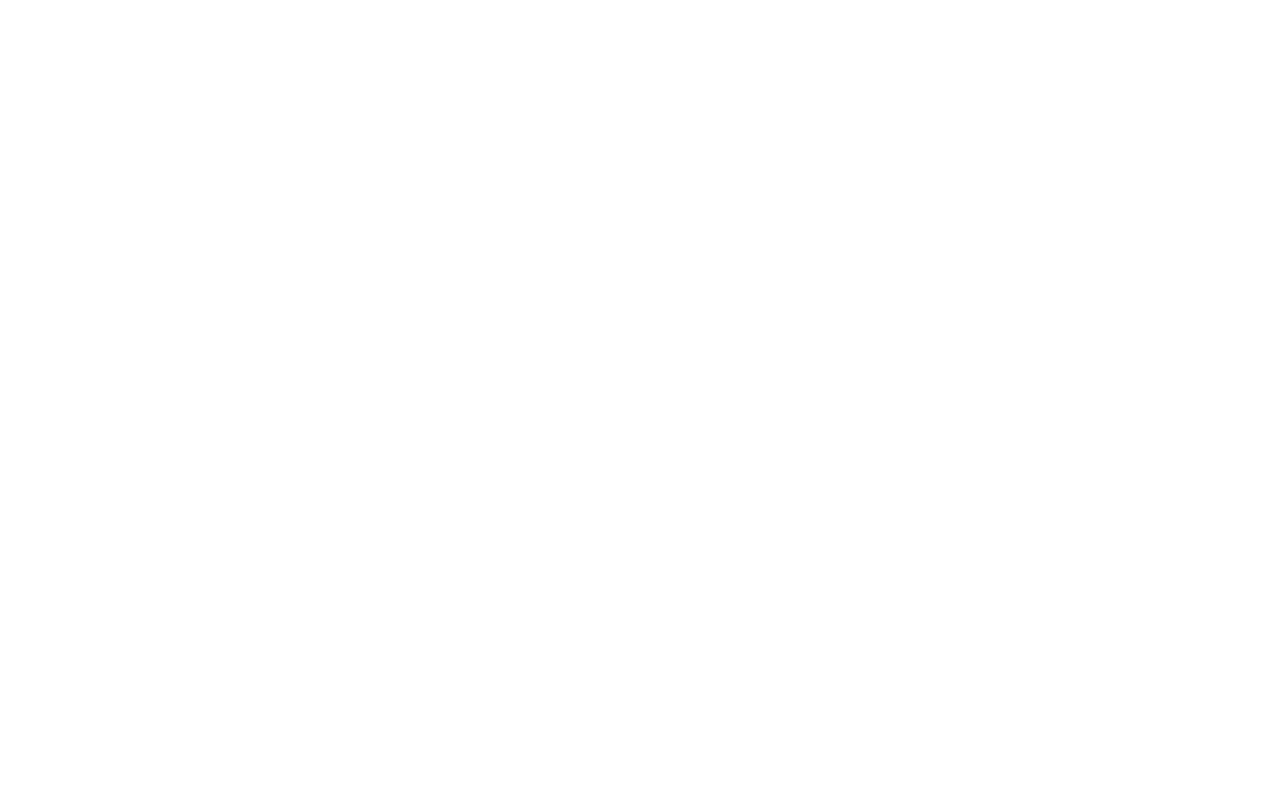
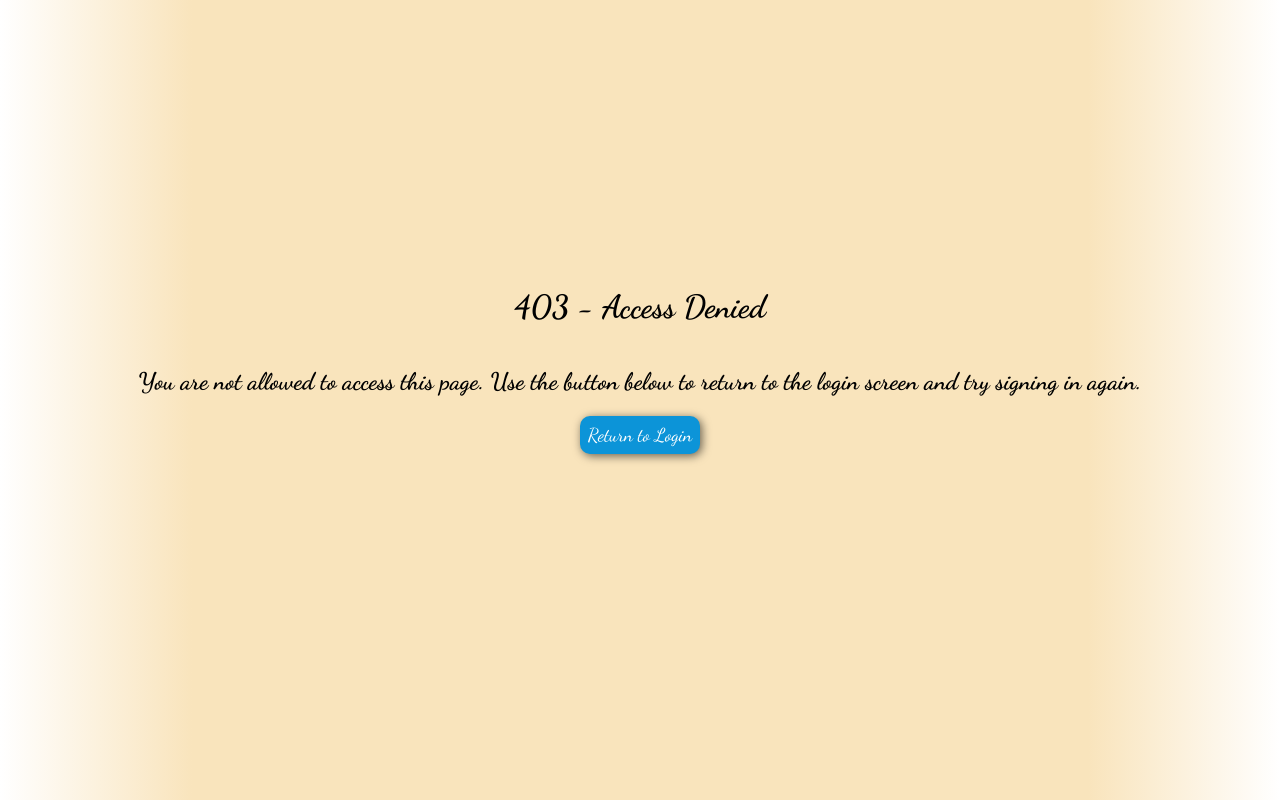
Before and after one commit to hewitson-j/memory-repository, a React (Vite) app: page /denied in a window 1280 px wide. Before the commit this address had no page. Built offline with nearby package versions, Linux system fonts and the light colour scheme; a web font is replaced by a local one.

Commit message:
Added error pages and redirect for not authorized.

```diff
--- /dev/null
+++ b/src/components/Error.css
@@ -0,0 +1,24 @@
+.error {
+  display: flex;
+  flex-direction: column;
+  align-items: center;
+  justify-content: center;
+  height: 90vh;
+}
+
+.error button {
+  padding: 0.5rem;
+  font-size: 14pt;
+  font-family: "Dancing Script", cursive, "Caveat", cursive, Arial, Helvetica,
+    sans-serif;
+  color: white;
+  background-color: #0c94d8;
+  border-radius: 10px;
+  border: none;
+  box-shadow: 2px 2px 10px rgba(0, 0, 0, 0.583);
+}
+
+.error button:hover {
+  background-color: rgb(11, 116, 169);
+  cursor: pointer;
+}
--- /dev/null
+++ b/src/components/Error.tsx
@@ -0,0 +1,22 @@
+import { Link } from "react-router-dom";
+import "./Error.css";
+
+interface ErrorProps {
+  title?: string;
+  description?: string;
+}
+
+export default function Error({
+  title = "404 - Not Found",
+  description = "Whoops! It looks like you've come to a non-existing page. Please click the button to return to login.",
+}: ErrorProps) {
+  return (
+    <div className="error">
+      <h1>{title}</h1>
+      <h2>{description}</h2>
+      <Link to={"/"}>
+        <button>Return to Login</button>
+      </Link>
+    </div>
+  );
+}
--- a/src/components/Router.tsx
+++ b/src/components/Router.tsx
@@ -4,6 +4,7 @@
 import Book from "./Book";
 import Login from "./Login";
 import { useAuth } from "./hooks/useAuth";
+import Error from "./Error";
 
 export default function Router() {
   const isAuthenticated = useAuth();
@@ -13,16 +14,27 @@
       <Route path="/" element={<Login />} />
       <Route
         path="home"
-        element={isAuthenticated ? <Home /> : <Navigate to={"/"} />}
+        element={isAuthenticated ? <Home /> : <Navigate to={"/denied"} />}
       />
       <Route
         path="browse"
-        element={isAuthenticated ? <Browse /> : <Navigate to={"/"} />}
+        element={isAuthenticated ? <Browse /> : <Navigate to={"/denied"} />}
       />
       <Route
         path="book/:itemId"
-        element={isAuthenticated ? <Book /> : <Navigate to={"/"} />}
+        element={isAuthenticated ? <Book /> : <Navigate to={"/denied"} />}
       />
+      <Route
+        path="denied"
+        element={
+          <Error
+            title="403 - Access Denied"
+            description="You are not allowed to access this page. Use the button below to return
+        to the login screen and try signing in again."
+          />
+        }
+      />
+      <Route path="*" element={<Error />} />
     </Routes>
   );
 }
```
